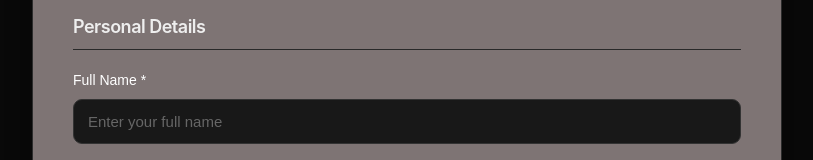
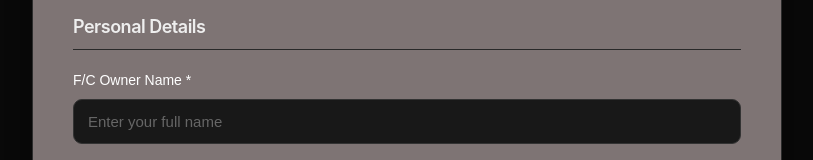
Before and after one commit to Pranab4321/FamilyCode, a React (Vite) app in the folder frontend/: page / in a window 1280 px wide. Shown: the part 176-336 px from the top of the page, without its empty margins (233-1046 px from the left). Built offline with nearby package versions, Linux system fonts and the light colour scheme.

Commit message:
New correction added

```diff
--- a/frontend/src/pages/FamilyForm.jsx
+++ b/frontend/src/pages/FamilyForm.jsx
@@ -105,7 +105,7 @@ console.log("Api datas are", districts);
             <h2>Personal Details</h2>
 
             <div className="form-group">
-              <label htmlFor="fullName">Full Name *</label>
+              <label htmlFor="fullName">F/C Owner Name *</label>
               <input
                 type="text"
                 id="fullName"
--- a/frontend/src/pages/IstabhrityForm.jsx
+++ b/frontend/src/pages/IstabhrityForm.jsx
@@ -380,7 +380,7 @@ setPersons(() => {
     <div className="family-info">
 
       <div className="family-info-item">
-        <span>Full Name</span>
+        <span>F/C Owner Name</span>
         <strong>{familyData.fullName}</strong>
       </div>
 
@@ -487,7 +487,7 @@ setPersons(() => {
 
               <div className="form-group">
                 <label htmlFor="fullName">
-                  Full Name
+                  Member Name
                 </label>
 
                 <input
```
